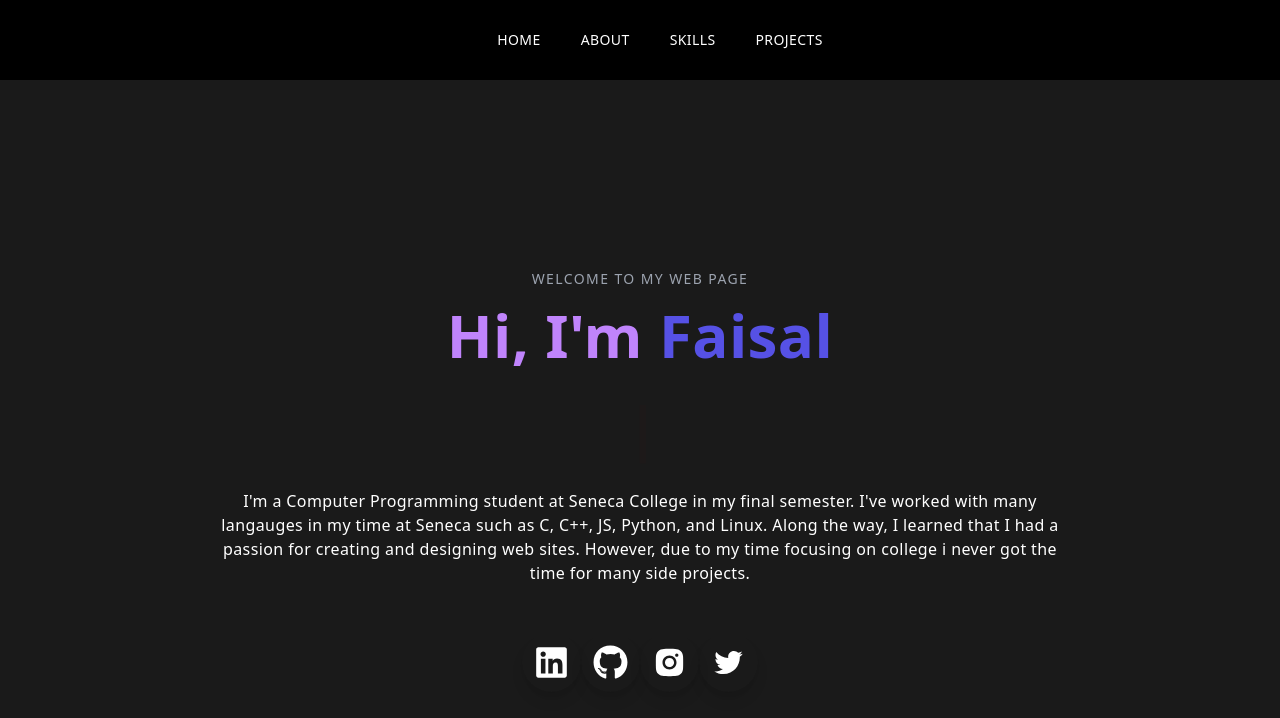
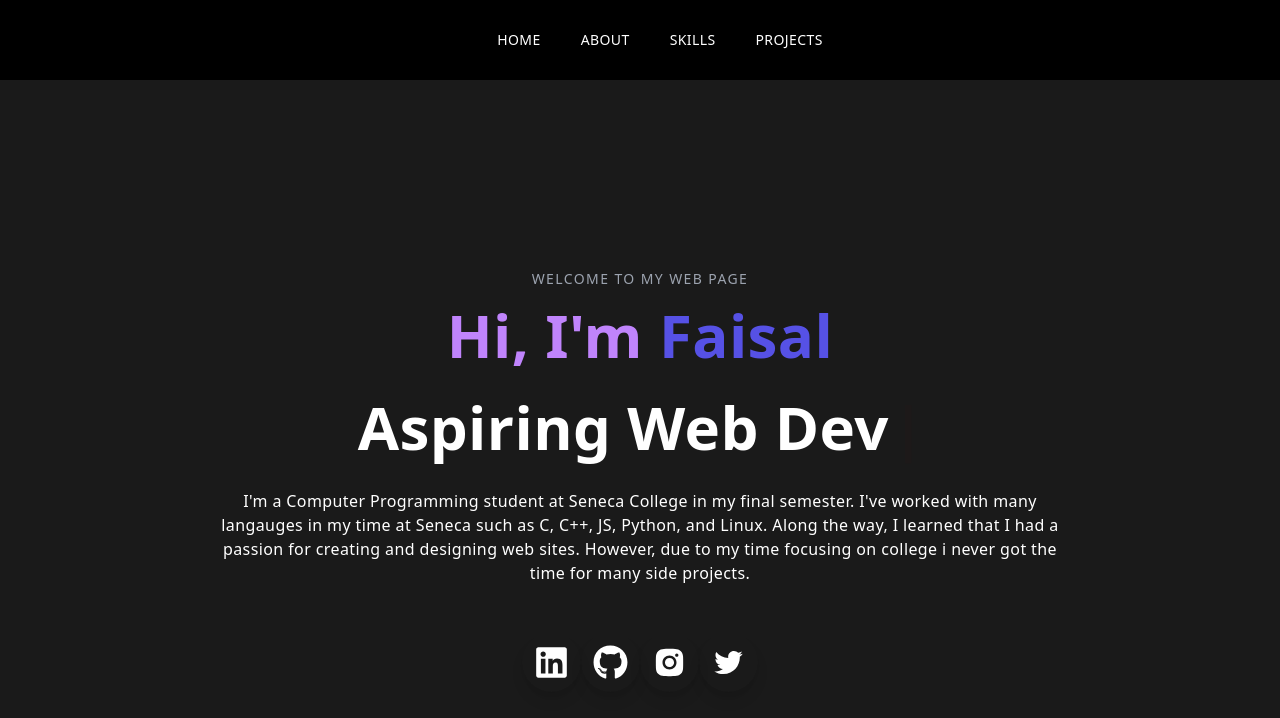
Before and after one commit to Khan-F-M/NextJs-Portfolio, a Next.js app: page / in a window 1280 px wide. Shown: the top 718 px of the page. Built offline with nearby package versions, Linux system fonts and the light colour scheme.

Commit message:
Let's Try This Again

```diff
--- a/components/Aboutpage.tsx
+++ b/components/Aboutpage.tsx
@@ -16,7 +16,7 @@ export default function Aboutpage({ abouts }: Props) {
     return (
         <>
             <div key={abouts._id} className='flex flex-col relative h-screen text-center md:text-left
-        md:flex-row max-w-7xl px-10 justify-evenly mx-auto items-center'>
+        md:flex-row max-w-7xl px-10 justify-evenly mx-auto items-center mb-10 sm:mb-5'>
 
                 <h3 className='absolute top-24 uppercase tracking-[20px]
             text-gray-300 text-2xl'>About</h3>
@@ -25,7 +25,7 @@ export default function Aboutpage({ abouts }: Props) {
                     a bit about myself</h3>
 
 
-                <img src={urlFor(abouts.profilePic).url()} alt="/" className='mb-21 mt-20 md:mb-0 flex-shrink-0 w-56 h-56 rounded-full object-cover md:rounded-lg md:w-64 md:h-96 xl:w-[500px] xl:h-[600px]' />
+                <img src={urlFor(abouts.profilePic).url()} alt="/" className='mb-21 md:mb-0 lg:mt-10 flex-shrink-0 w-56 h-56 rounded-full object-cover md:rounded-lg md:w-64 md:h-96 xl:w-[500px] xl:h-[600px]' />
 
                 <div className='space-y-10 px-0 md:px-10'>
                     {/* <h4 className='text-4xl font-semibold'> Here&lsquo;s a <span className='underline decoration-[#FFF157]/50'>little</span> background</h4> */}
--- a/components/Frontpage.js
+++ b/components/Frontpage.js
@@ -7,7 +7,7 @@ import { useTypewriter, Cursor } from 'react-simple-typewriter'
 
 function useTypewriterHook() {
     const [text, count] = useTypewriter({
-        words: ['A Full-Stack Web Developer'],
+        words: ['Aspiring Web Dev'],
         loop: true,
         delaySpeed: 2000,
     });
--- a/components/MainNav.js
+++ b/components/MainNav.js
@@ -119,9 +119,9 @@ export default function MainNav() {
                             <Link href='/projects'>
                                 <li onClick={() => setNavbar(false)} className='py-4 text-lg text-black'>Projects</li>
                             </Link>
-                            <Link href='/contact'>
+                            {/* <Link href='/contact'>
                                 <li onClick={() => setNavbar(false)} className='py-4 text-lg text-black'>Contact</li>
-                            </Link>
+                            </Link> */}
                         </ul>
 
                         <div className='pt-4'>
```
